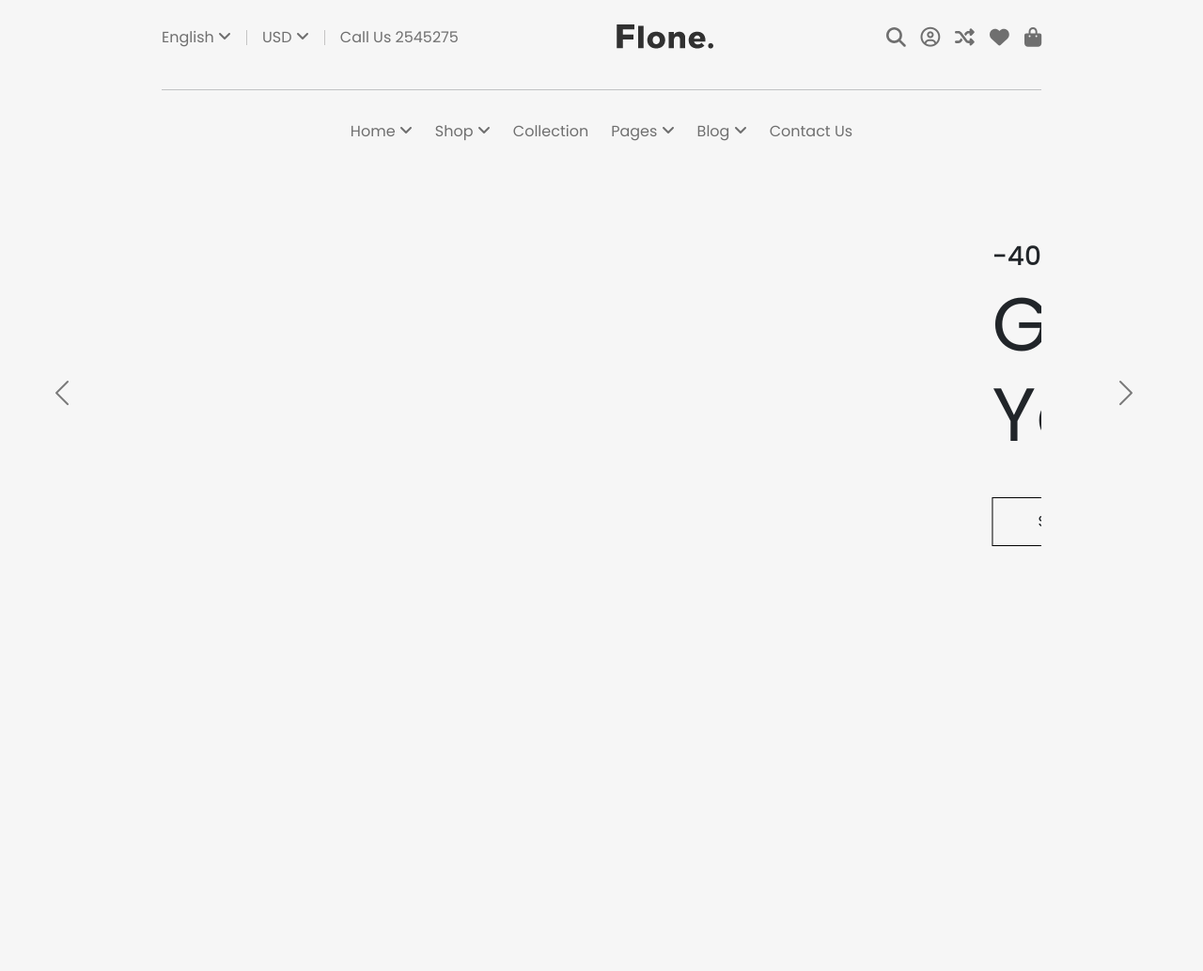
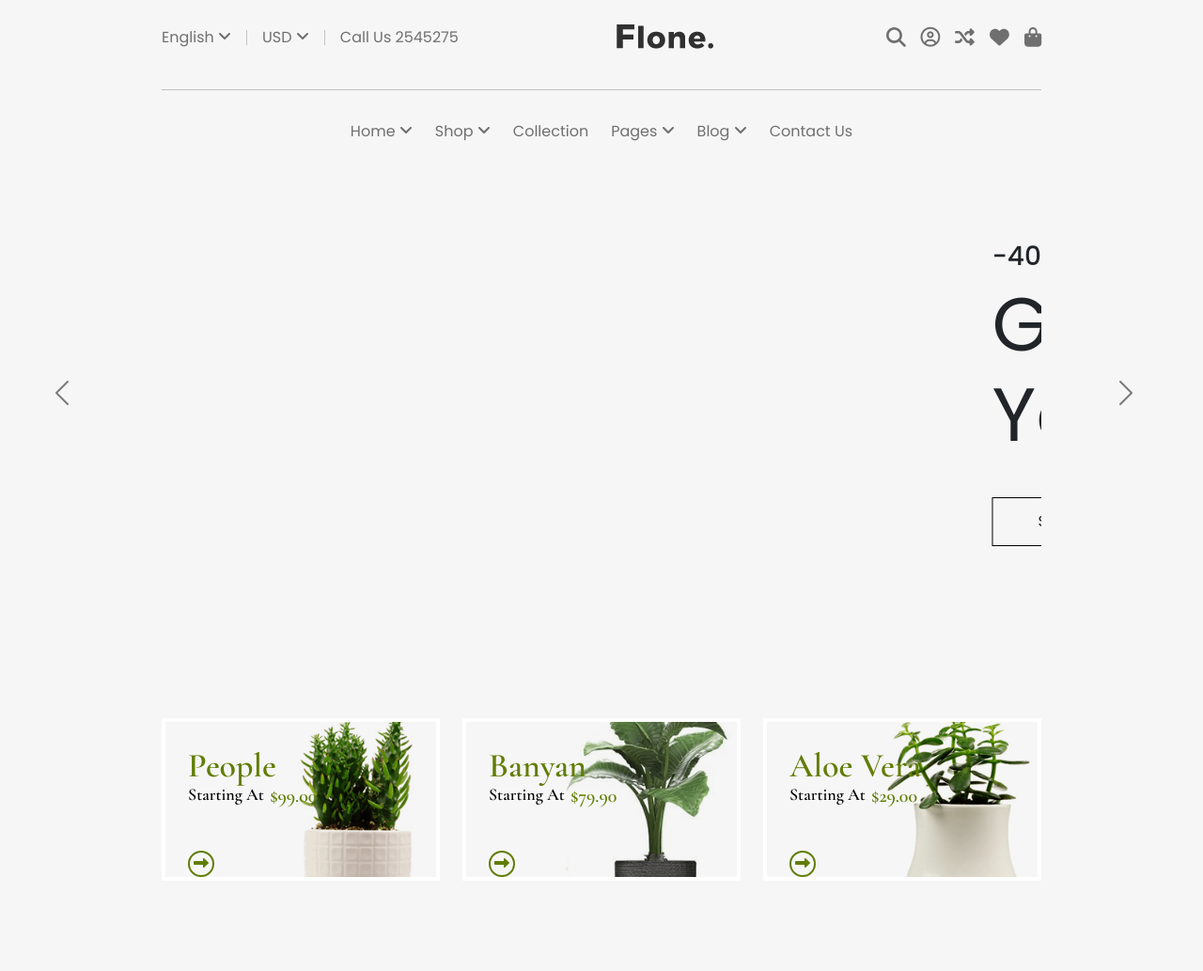
Before and after one commit to gm-nayeem/E-Commerce-Website, a website: page index.html in a window 1280 px wide. Shown: the whole page at 94% size. Before the commit the page ends 800 px from the top, so only its background shows below. Drawn offline with nearby package versions, Linux system fonts and the light colour scheme; files whose address does not match are found by name.

Commit message:
featured card done

```diff
--- a/index.html
+++ b/index.html
@@ -15,14 +15,14 @@
     <script defer src="/node_modules/@fortawesome/fontawesome-free/js/solid.js"></script>
     <script defer src="/node_modules/@fortawesome/fontawesome-free/js/fontawesome.js"></script>
 
-    <!-- link css -->
+    <!-- link CSS -->
     <link rel="stylesheet" href="./css/style.css">
 
 </head>
 
 <body>
 
-    <!-- Top Navbar starts -->
+    <!-- Top Navbar Starts -->
     <nav class="navbar">
         <div class="container my-2">
             <!-- Navbar middle side -->
@@ -92,13 +92,13 @@
             </div>
         </div>
     </nav>
-    <!-- Top Navbar ends -->
+    <!-- Top Navbar Ends -->
 
     <div class="container">
         <hr />
     </div>
 
-    <!-- Secondary Navbar starts -->
+    <!-- Secondary Navbar Starts -->
     <nav class="navbar navbr-light">
         <div class="container">
             <div></div>
@@ -159,9 +159,9 @@
             <div></div>
         </div>
     </nav>
-    <!-- Secondary Navbar ends -->
+    <!-- Secondary Navbar Ends -->
 
-    <!-- carousel starts -->
+    <!-- Carousel Starts -->
     <div class="container">
         <div
             id="main-carousel"
@@ -232,65 +232,67 @@
             </button>
         </div>
     </div>
-    <!-- carousel ends -->
+    <!-- Carousel Ends -->
 
-
-    <!-- <div class="container">
-        <div id="main-carousel" class="carousel slide" data-bs-ride="true">
-            <div class="carousel-inner">
-                <div class="carousel-item active">
-                    <div class="carousel-content">
-                        <div class="carousel-text">
-                            <h3>-20% off All Items</h3>
-                            <h1>Green Up Your Room</h1>
-                            <button class="btn btn-cta">
-                                Show Now
-                            </button>
-                        </div>
-                        <div class="carousel-img">
-                            <img src="./images/slide-img-1.png" alt="slide img 1">
+    <!-- Featured Cards Starts -->
+    <div class="container">
+        <div class="row">
+            <div class="col-md-4">
+                <div class="single-banner">
+                    <a href="#">
+                        <img src="./images/banner-1.png" alt="">
+                    </a>
+                    <div class="banner-content">
+                        <h3>People</h3>
+                        <h4>
+                            Starting At
+                            <span>$99.00</span>
+                        </h4>
+                        <a href="#">
+                            <i class="fa-solid fa-right-long"></i>
+                        </a>
                     </div>
                 </div>
             </div>
-                <div class="carousel-item">
-                    <div class="carousel-content">
-                        <div class="carousel-text">
-                            <h3>-40% off All Items</h3>
-                            <h1>Green Up Your Room</h1>
-                            <button class="btn btn-cta">
-                                Show Now
-                            </button>
-                        </div>
-                        <div class="carousel-img">
-                            <img src="./images/slide-img-1.png" alt="slide img 1">
+            <div class="col-md-4">
+                <div class="single-banner">
+                    <a href="#">
+                        <img src="./images/banner-2.png" alt="">
+                    </a>
+                    <div class="banner-content">
+                        <h3>Banyan</h3>
+                        <h4>
+                            Starting At
+                            <span>$79.90</span>
+                        </h4>
+                        <a href="#">
+                            <i class="fa-solid fa-right-long"></i>
+                        </a>
                     </div>
                 </div>
             </div>
-                <div class="carousel-item">
-                    <div class="carousel-content">
-                        <div class="carousel-text">
-                            <h3>-60% off All Items</h3>
-                            <h1>Green Up Your Room</h1>
-                            <button class="btn btn-cta">
-                                Show Now
-                            </button>
-                        </div>
-                        <div class="carousel-img">
-                            <img src="./images/slide-img-1.png" alt="slide img 1">
+            <div class="col-md-4">
+                <div class="single-banner">
+                    <a href="#">
+                        <img src="./images/banner-3.png" alt="">
+                    </a>
+                    <div class="banner-content">
+                        <h3>Aloe Vera</h3>
+                        <h4>
+                            Starting At
+                            <span>$29.00</span>
+                        </h4>
+                        <a href="#">
+                            <i class="fa-solid fa-right-long"></i>
+                        </a>
                     </div>
                 </div>
             </div>
         </div>
-            <button class="carousel-control-prev" type="button" data-bs-target="#main-carousel" data-bs-slide="prev">
-                <span class="carousel-control-prev-icon" aria-hidden="true"></span>
-                <span class="visually-hidden">Previous</span>
-            </button>
-            <button class="carousel-control-next" type="button" data-bs-target="#main-carousel" data-bs-slide="next">
-                <span class="carousel-control-next-icon" aria-hidden="true"></span>
-                <span class="visually-hidden">Next</span>
-            </button>
     </div>
-    </div> -->
+    <!-- Featured Cards Ends -->
+
+
 
 
     <!-- JavaScript Bundle with Popper -->
--- a/scss/main.scss
+++ b/scss/main.scss
@@ -1,5 +1,6 @@
 // customize bootstrap
 @import url('https://fonts.googleapis.com/css2?family=Poppins:ital,wght@0,300;0,400;0,500;0,600;1,200&display=swap');
+@import url('https://fonts.googleapis.com/css2?family=Cormorant+Garamond:wght@400;500;600;700&display=swap');
 
 $font-family-sans-serif: 'Poppins', sans-serif;
 
@@ -51,7 +52,7 @@ body {
 	margin-top: 0.5rem;
 }
 
-// carousel
+// Carousel
 #main-carousel .carousel-inner {
 	height: 500px;
 }
@@ -104,3 +105,73 @@ body {
 	display: flex;
 	justify-content: flex-end;
 }
+
+// Featured banners
+.single-banner {
+	border: 4px solid #fff;
+	position: relative;
+	overflow: hidden;
+	margin: 6rem 0;
+
+	img {
+		width: 100%;
+		transition: all .5s ease 0s;
+		transform: scale(1);
+	}
+
+	.banner-content {
+		position: absolute;
+		content: "";
+		top: 2rem;
+		left: 1.5rem;
+
+		h3 {
+			margin: 0;
+			font-family: Cormorant Garamond;
+			font-size: 36px;
+			font-weight: 600;
+			line-height: 30px;
+			color: #617D05;
+		}
+
+		h4 {
+			margin: 3px 0 58px;
+			font-family: Cormorant Garamond;
+			font-size: 18px;
+			font-weight: 600;
+			line-height: 24px;
+			color: #010101;
+		}
+
+		span {
+			display: inline-block;
+			margin-left: 2px;
+			font-size: 20px;
+			line-height: 1;
+			color: #617D05;
+			position: relative;
+			top: 2px;
+		}
+
+		a {
+			display: inline-block;
+			width: 28px;
+			height: 28px;
+			border: 2px solid #617D05;
+			border-radius: 100%;
+			font-size: 16px;
+			text-align: center;
+			color: #617D05;
+			position: relative;
+			bottom: 10px;
+		}
+
+		a > i {
+			line-height: 32px;
+		}
+	}
+
+	&:hover a img {
+		transform: scale(1.2)
+	}
+}
```
Also changed, not shown: css/style.css, images/banner-1.png (added), images/banner-2.png (added), images/banner-3.png (added), 1 other file. Lines whose indentation alone changed are shown as unchanged.
